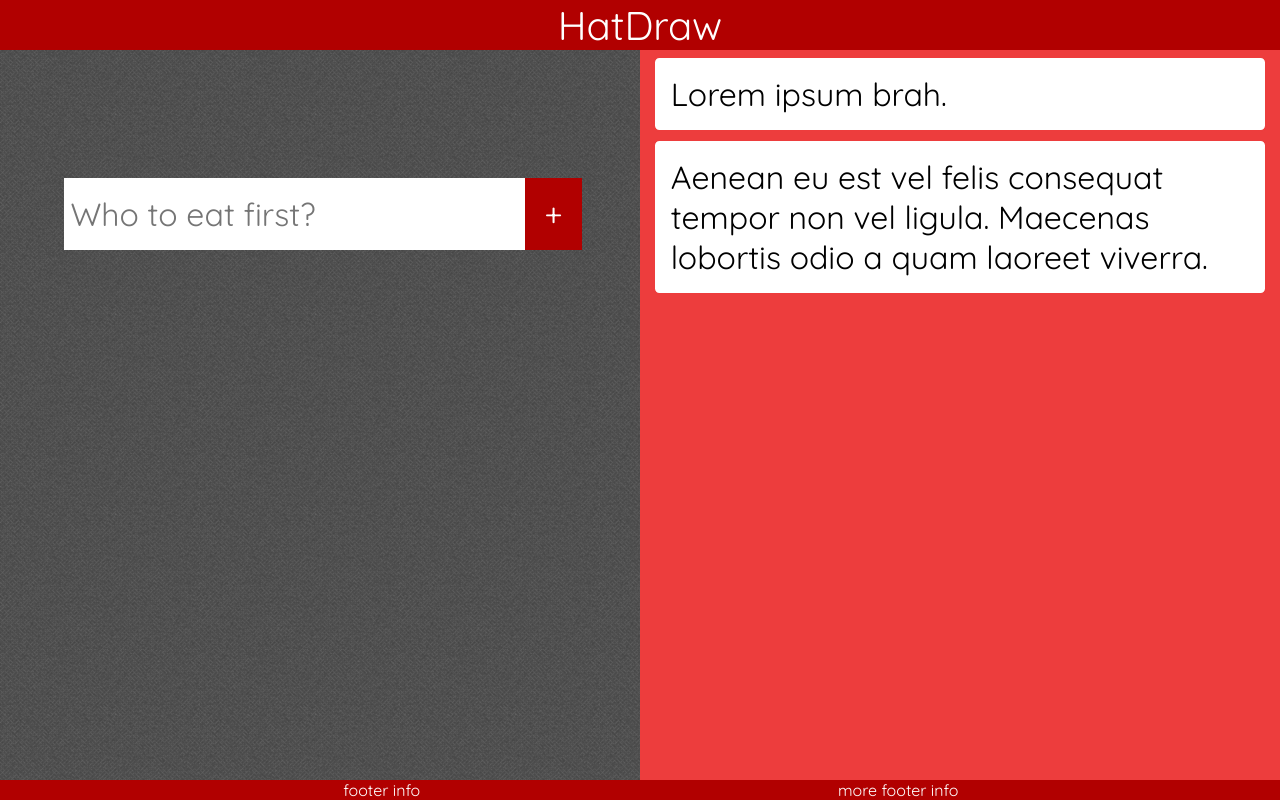
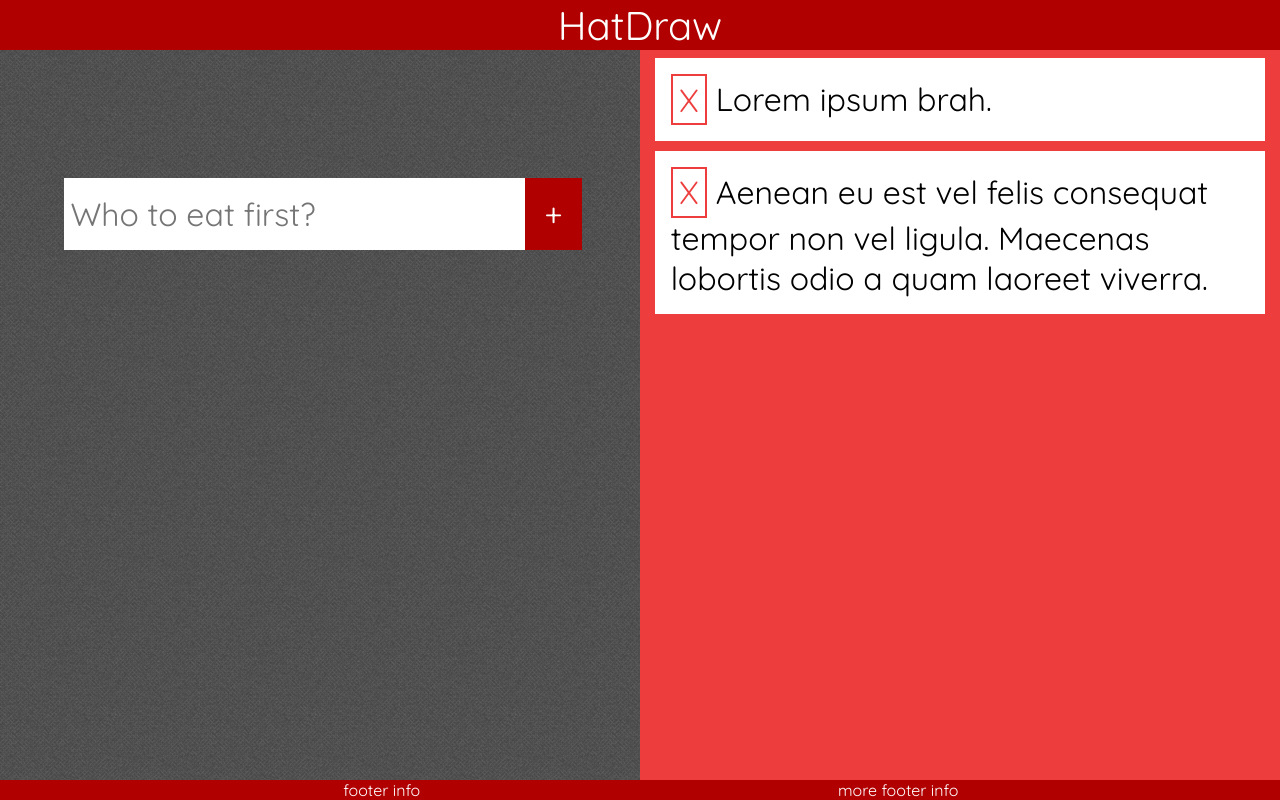
Before and after one commit to mbech/dfah, a plain HTML site: page index.html in a window 1280 px wide. Drawn offline with nearby package versions, Linux system fonts and the light colour scheme.

Commit message:
Add remove hat entry div target and styling to ol

```diff
--- a/index.html
+++ b/index.html
@@ -33,11 +33,21 @@
       <section id="hat-contents">
         <ul class="content-list">
           <ol class="content-item">
-            Lorem ipsum brah.
+            <div class="remove-item">
+              X
+            </div>
+            <div class="item-text">
+              Lorem ipsum brah.
+            </div>
           </ol>
           <ol class="content-item">
-            Aenean eu est vel felis consequat tempor non vel ligula.
-            Maecenas lobortis odio a quam laoreet viverra.
+            <div class="remove-item">
+              X
+            </div>
+            <div class="item-text">
+              Aenean eu est vel felis consequat tempor non vel ligula.
+              Maecenas lobortis odio a quam laoreet viverra.
+            </div>
           </ol>
         </ul>
       </section>
--- a/stylesheets/main.css
+++ b/stylesheets/main.css
@@ -135,7 +135,6 @@ section {
   padding: .5em .5em;
   margin: .2em .4em;
   background-color: #FFF;
-  border-radius: 0.2em;
   border: 2px solid #ED3D3D;
 }
 
@@ -144,6 +143,23 @@ section {
   border: 2px solid #FFF;
   color: #FFF;
 }
+
+.content-item:hover .remove-item {
+  color: white;
+  border: 2px solid #FFF;
+}
+
+.item-text {
+  display: inline;
+}
+
+.remove-item {
+  display: inline-block;
+  color: #ED3D3D;
+  border: 2px solid #ED3D3D;
+  padding: .1em .2em;
+}
+
 
 /* Footer */
 footer {
```
